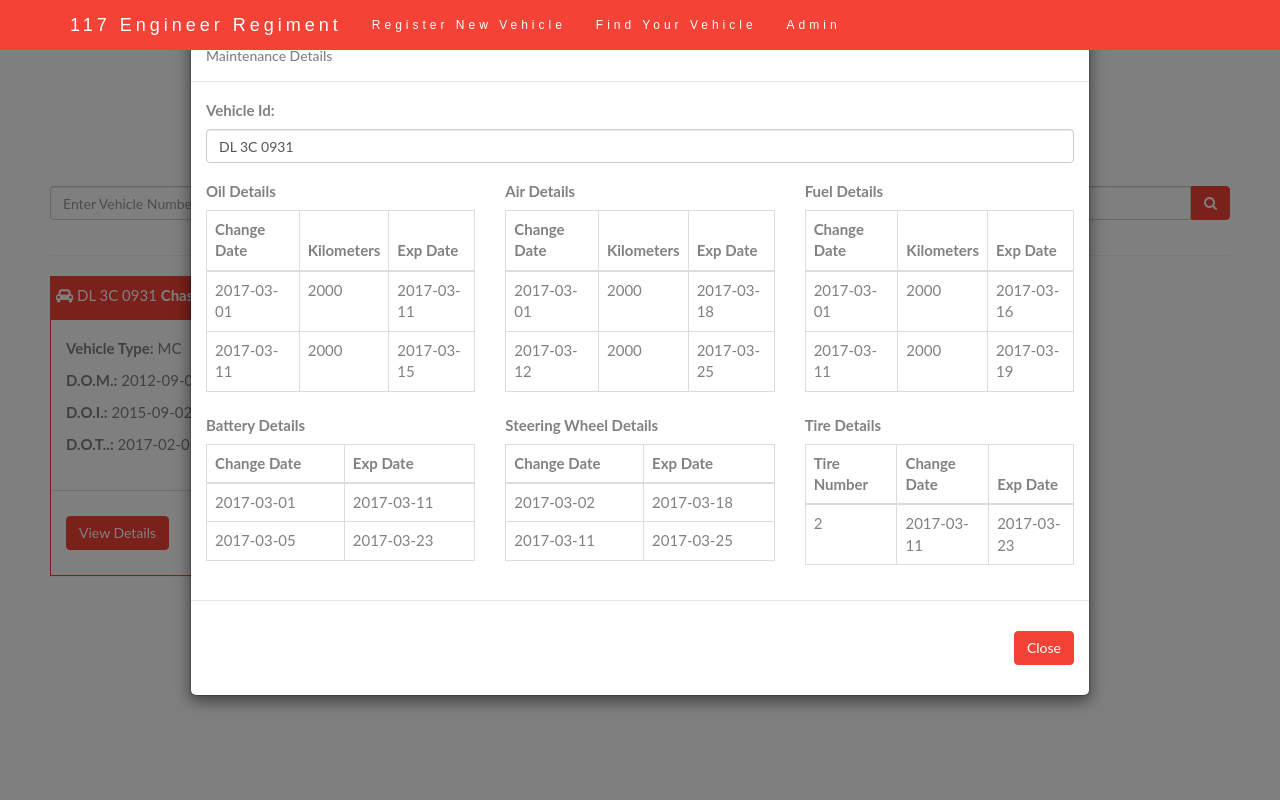
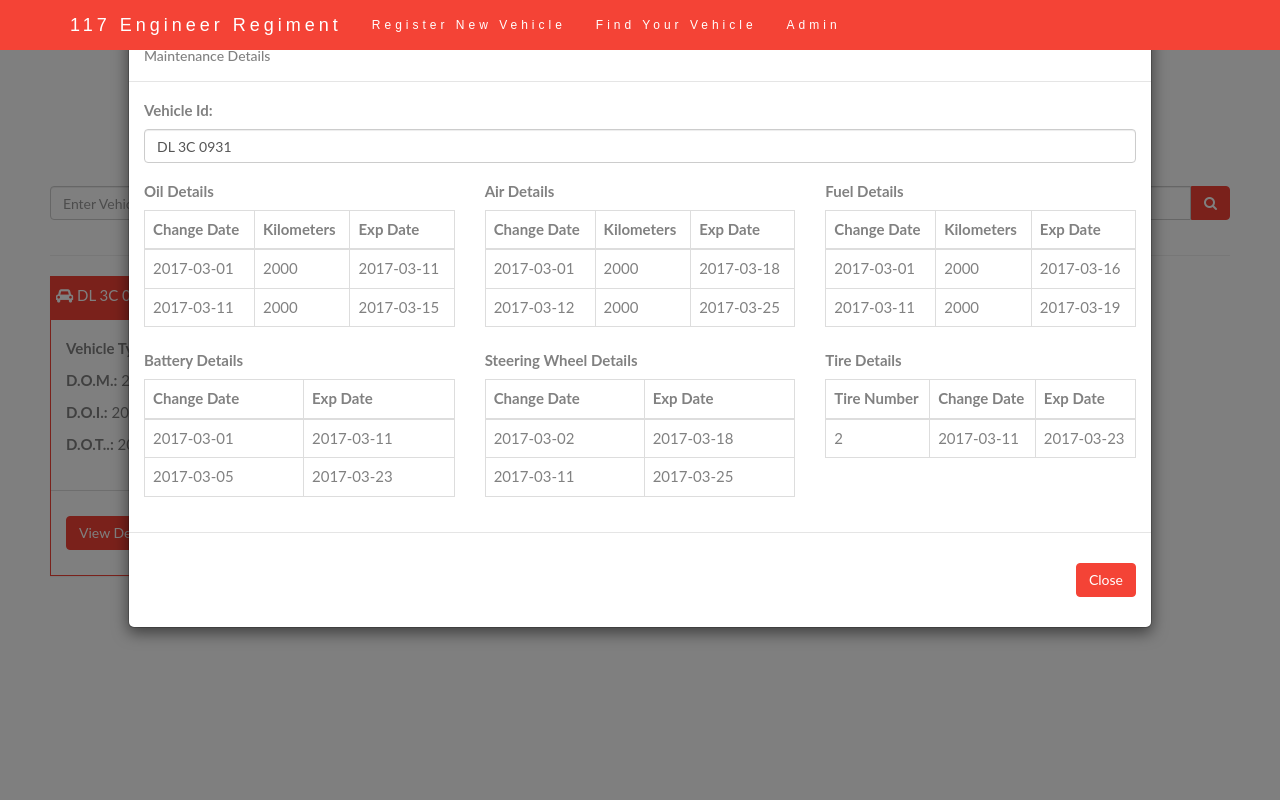
Before and after one commit to er-jyotirmoy-nath/vehicle_report, a PHP site: page /find_loc.php in a window 1280 px wide, after a click on "View Details". Run offline with PHP 8.4, Linux system fonts and the light colour scheme; data comes from the database, SQL or seed files in the repository.

Commit message:
Third Commit

```diff
--- a/includes/modal1.php
+++ b/includes/modal1.php
@@ -119,8 +119,9 @@
     </div>
 </div>
 
-<div class="modal fade" id="mtddetails" tabindex="-1" role="dialog" aria-labelledby="mtddetailsModalLabel" aria-hidden="true">
-  <div class="modal-dialog modal-lg" role="document">
+<div class="modal fade" id="mtddetails" tabindex="-1" role="dialog"
+     aria-labelledby="mtddetailsModalLabel" aria-hidden="true">
+  <div class="modal-dialog modal-lg" role="document" style="width: 80%;">
     <div class="modal-content">
       <div class="modal-header">
         <h5 class="modal-title" id="mtddetailsModalLabel">Maintenance Details</h5>
```
